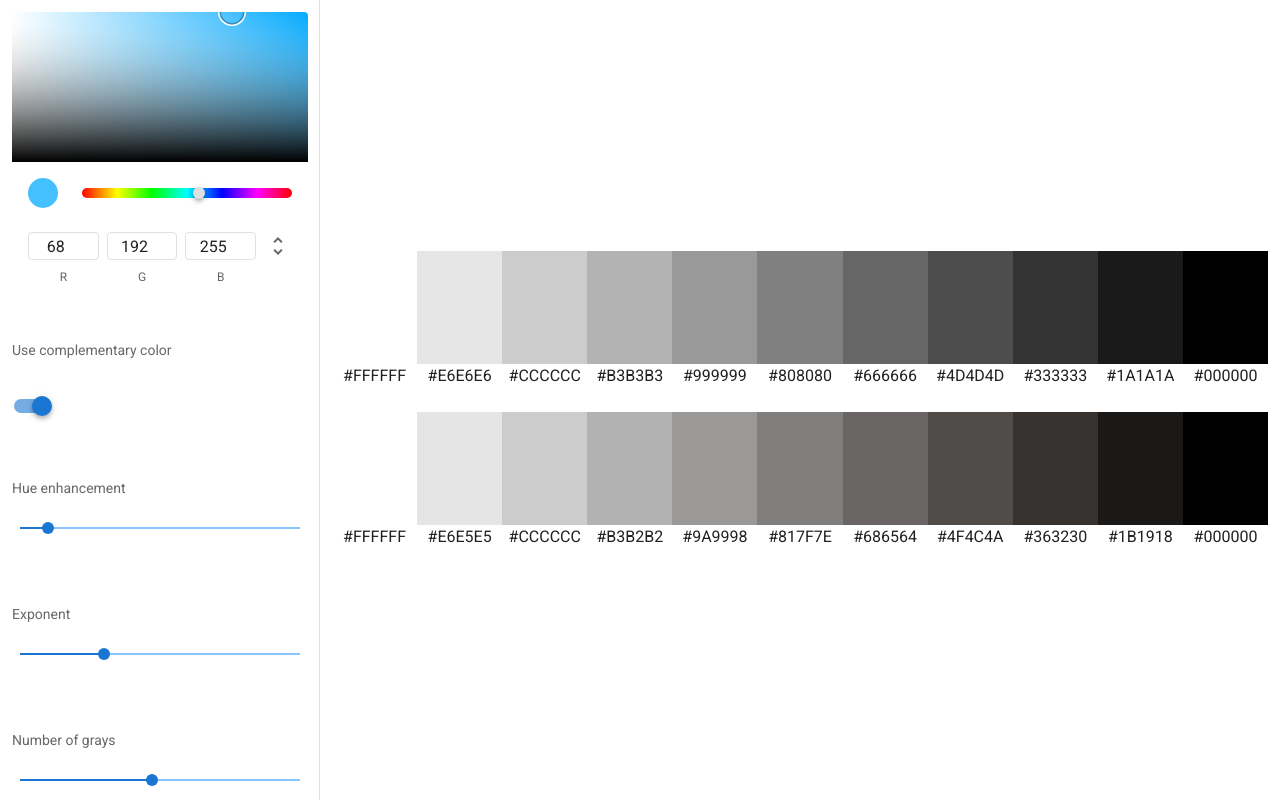
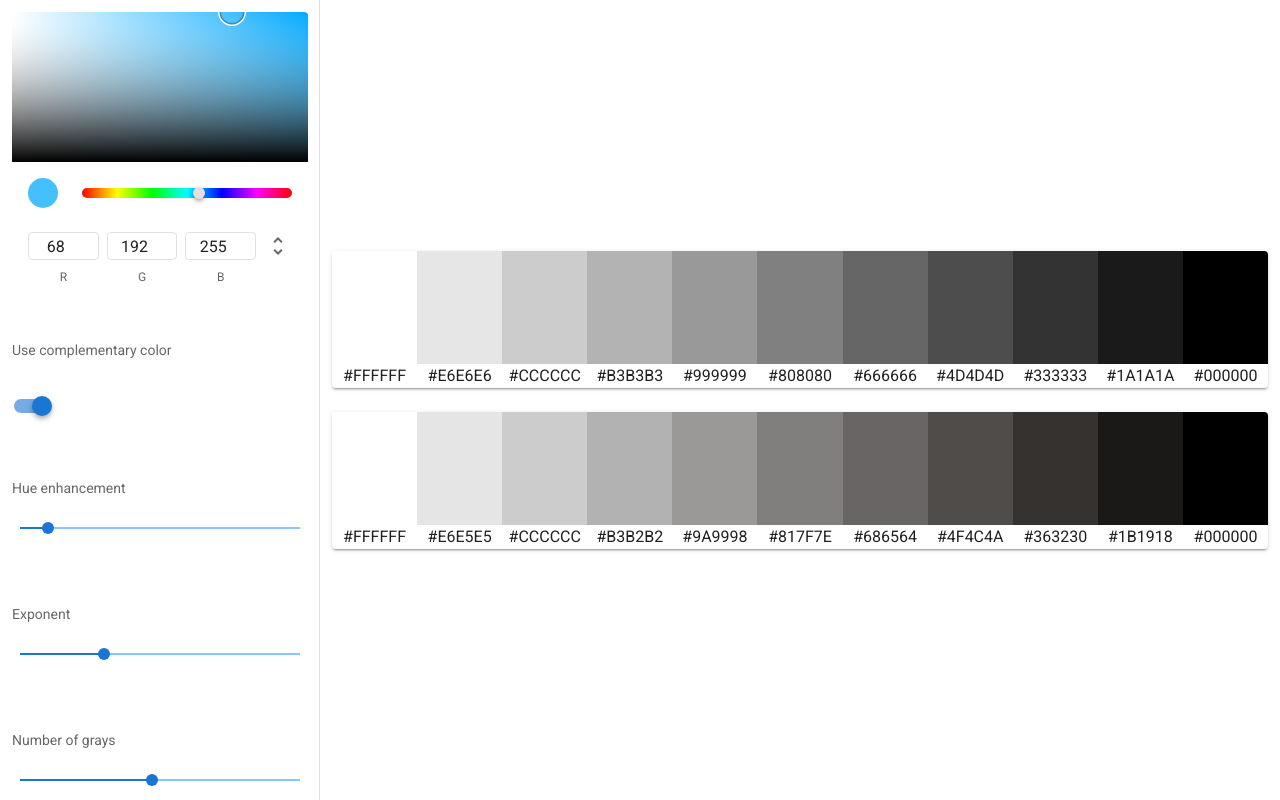
Before and after one commit to erwanjugand/gray-swatch, a Vue app: page / in a window 1280 px wide. Built offline with nearby package versions, Linux system fonts and the light colour scheme.

Commit message:
feat(GreySwatch): improve design

```diff
--- a/src/components/GreySwatch.vue
+++ b/src/components/GreySwatch.vue
@@ -1,6 +1,6 @@
 <template>
   <v-container>
-    <v-row no-gutters>
+    <v-row no-gutters class="overflow-hidden elevation-2 rounded">
       <GreyPreview v-for="n in settings.size" :key="n" :color="newColor(settings.size - n)" />
     </v-row>
   </v-container>
```
